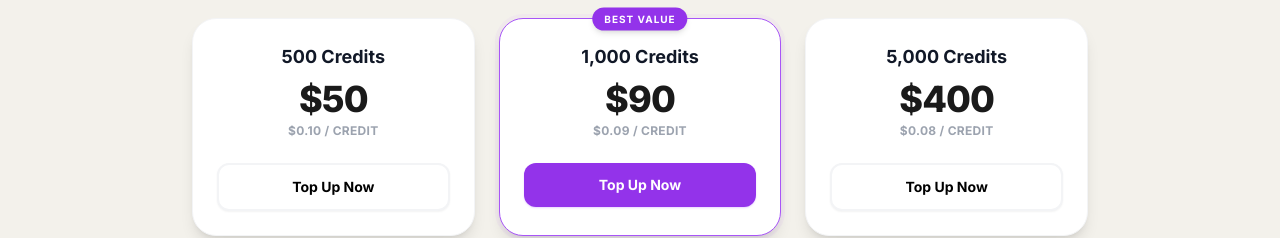
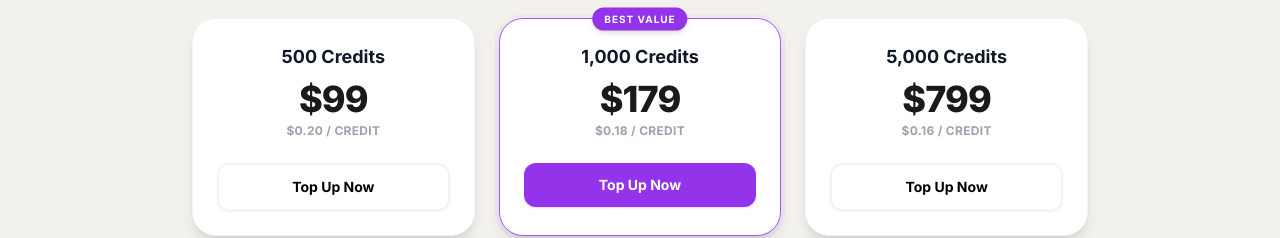
Before and after one commit to Velari-bot/ai-social-media-outreach, a Next.js app: page /pricing in a window 1280 px wide. Shown: the part 1300-1538 px from the top of the page. Built offline with nearby package versions, Linux system fonts and the light colour scheme; no server answers.

Commit message:
feat: increase top-up credit prices to premium tier

```diff
--- a/app/pricing/page.tsx
+++ b/app/pricing/page.tsx
@@ -271,9 +271,9 @@ function PricingContent() {
                         </div>
                         <div className="grid md:grid-cols-3 gap-6">
                             {[
-                                { amount: "500 Credits", price: "$50", per: "$0.10 / credit", popular: false },
-                                { amount: "1,000 Credits", price: "$90", per: "$0.09 / credit", popular: true },
-                                { amount: "5,000 Credits", price: "$400", per: "$0.08 / credit", popular: false },
+                                { amount: "500 Credits", price: "$99", per: "$0.20 / credit", popular: false },
+                                { amount: "1,000 Credits", price: "$179", per: "$0.18 / credit", popular: true },
+                                { amount: "5,000 Credits", price: "$799", per: "$0.16 / credit", popular: false },
                             ].map((pack, i) => (
                                 <div key={i} className={`bg-white rounded-[24px] p-6 text-center shadow-lg border relative group cursor-pointer hover:-translate-y-1 transition-transform duration-300 ${pack.popular ? 'border-purple-500 ring-4 ring-purple-500/5' : 'border-gray-100 hover:border-gray-200'}`}>
                                     {pack.popular && (
```
